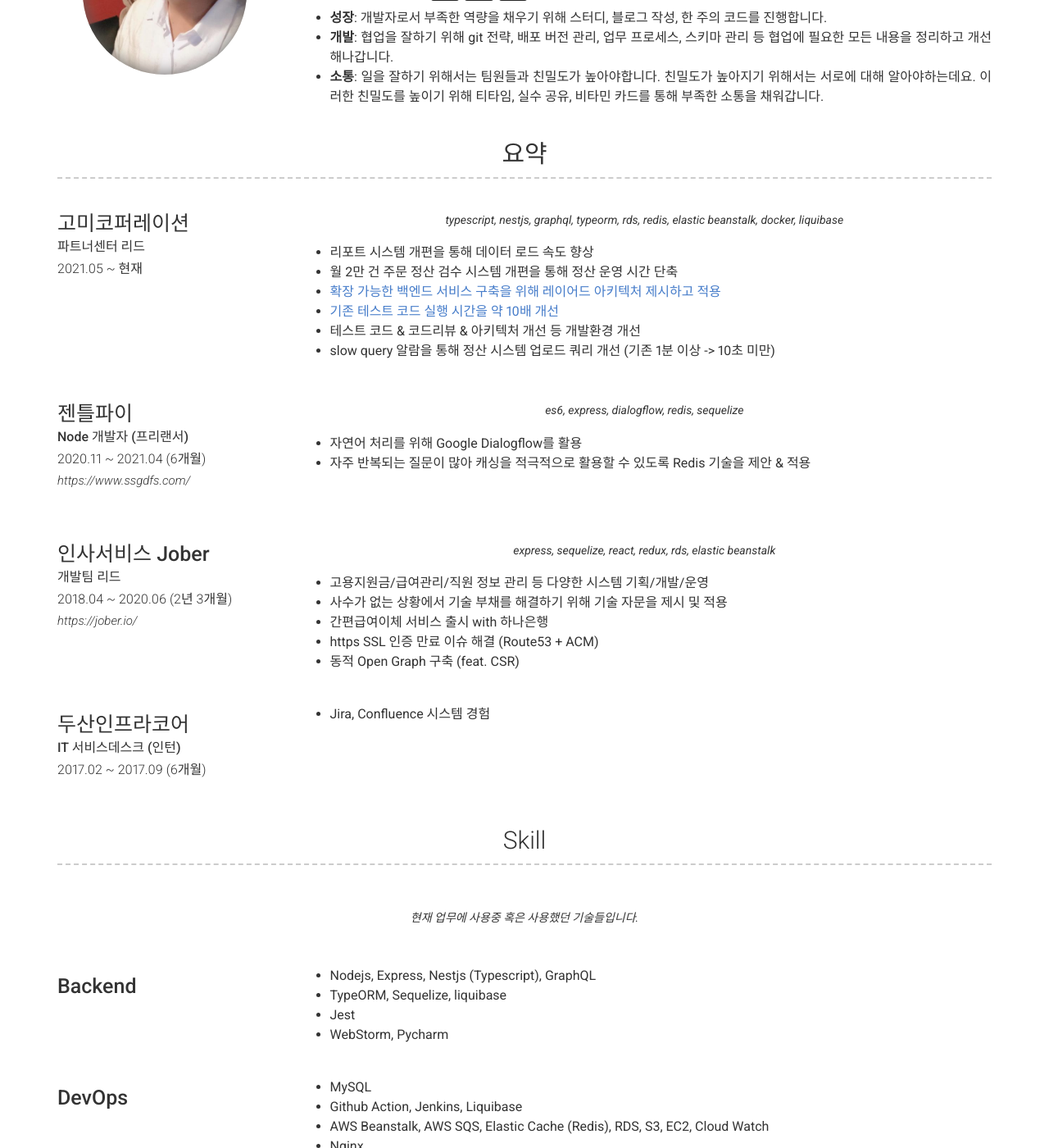
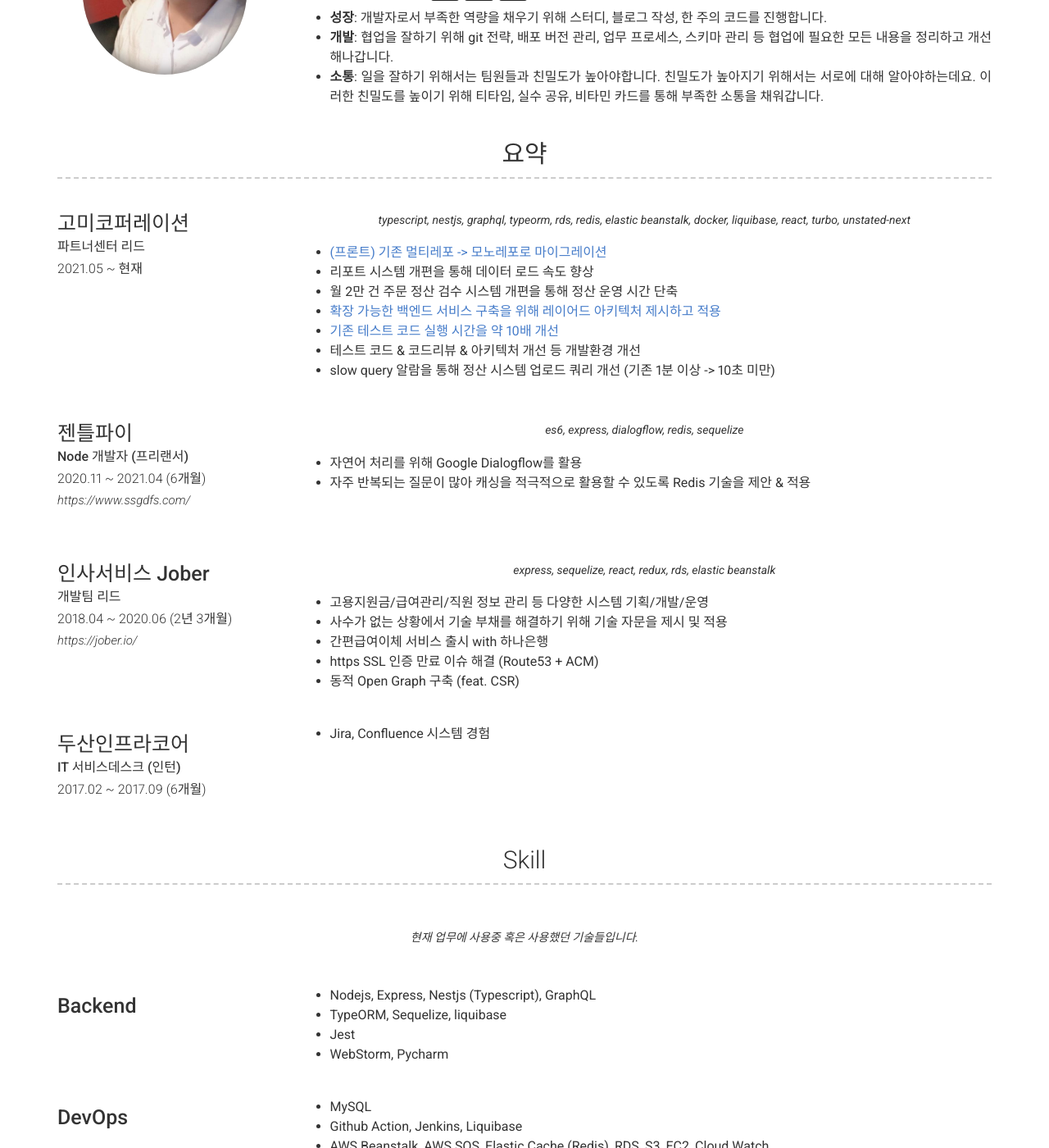
Before and after one commit to mystyle2006/mystyle2006.github.io, a Jekyll site: the page built from index.md, in a window 1280 px wide and 1400 px high, scrolled down 411 px. Shown: the whole window at 82% size. Built offline with Jekyll 4.4.1, drawn with Linux system fonts in a browser that asks for light colours; nearby versions of some CDN libraries; some of the changed text lies outside the part shown.

Commit message:
20220815

```diff
--- a/_config.yml
+++ b/_config.yml
@@ -52,8 +52,9 @@ content:
         sub_title: 파트너센터 리드
         caption: 2021.05 ~ 현재
         quote: >
-          typescript, nestjs, graphql, typeorm, rds, redis, elastic beanstalk, docker, liquibase
+          typescript, nestjs, graphql, typeorm, rds, redis, elastic beanstalk, docker, liquibase, react, turbo, unstated-next
         description: | # this will include new lines to allow paragraphs
+          - [(프론트) 기존 멀티레포 -> 모노레포로 마이그레이션](https://dukkeobi.tistory.com/31)
           - 리포트 시스템 개편을 통해 데이터 로드 속도 향상
           - 월 2만 건 주문 정산 검수 시스템 개편을 통해 정산 운영 시간 단축
           - [확장 가능한 백엔드 서비스 구축을 위해 레이어드 아키텍처 제시하고 적용](https://dukkeobi.tistory.com/20)
@@ -203,15 +204,17 @@ content:
         title: Frontend
         description: |
           - ES5, ES6
-          - React, Vuejs
-          - Vuex, Redux
+          - React, Vuejs, turbo, graphql-codegen
+          - Vuex, Redux, unstated-next
           - css, sass
+          - vite, webpack, babel
 
       - layout: left
         title: etc
         description: |
           - OKR, scrum, jira, confluence, notion, monday.com
           - slack
+          - eslint, prettier
 
   - title: 기타 역량
     layout: list
```
